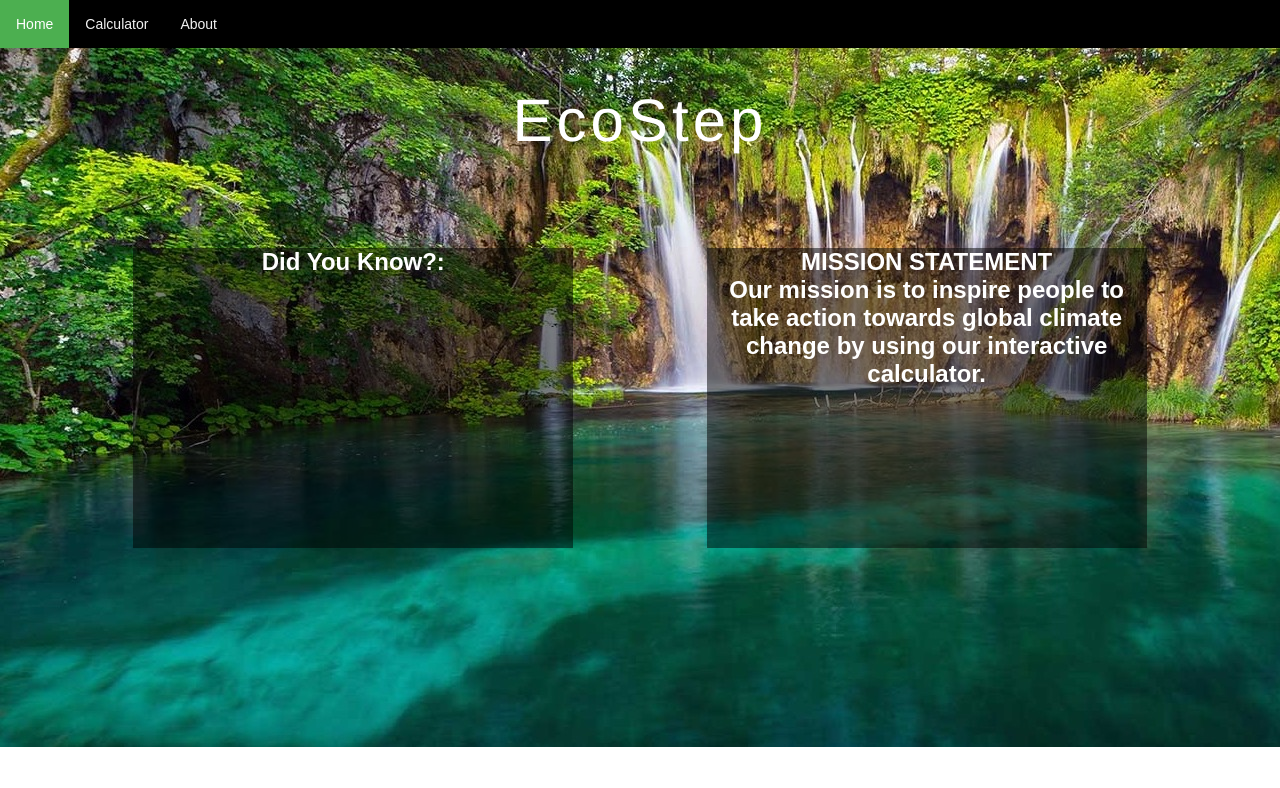
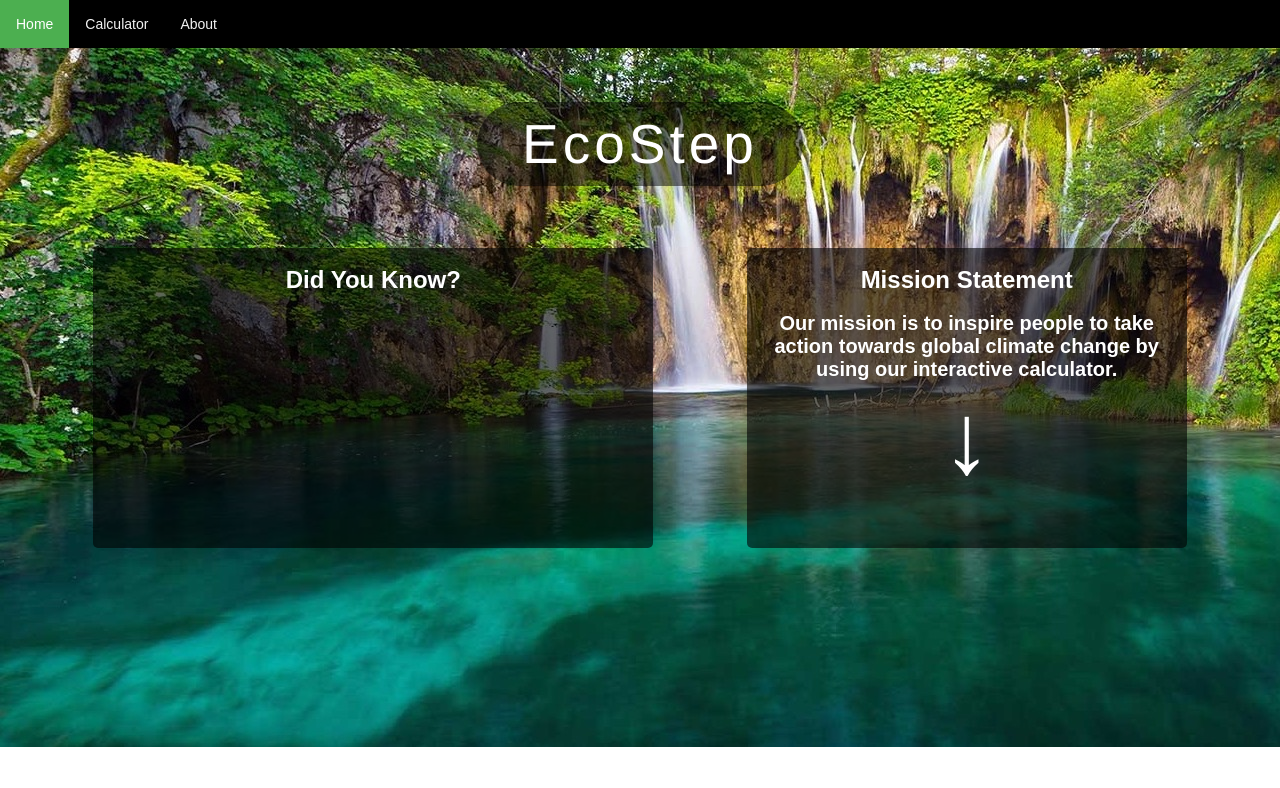
Before and after one commit to fadybesada/EcoStep, a Python web app: template templates/mainpage.html in a window 1280 px wide. Shown: the top 788 px of the page. Run offline with Jinja, Linux system fonts and the light colour scheme; the template is opened without the code that fills it, so the values that code supplies are empty.

Commit message:
main page and css edited

```diff
--- a/static/css/mainPage.css
+++ b/static/css/mainPage.css
@@ -8,6 +8,39 @@ body {
   background-repeat:no-repeat;
 }
 
+/*            */
+/*            */
+/*            */
+
+
+/*  Website Name ON THE TOP */
+
+.centered {
+  background-color: rgba(0, 0, 0, 0.5);
+  position: absolute;
+  top: 18%;
+  left: 50%;
+  transform: translate(-50%, -50%);
+  font-family: Arial;
+  font-size: 55px;
+  color: white;
+  font-family: "Helvetica Neue", "Arial", sans-serif;
+  letter-spacing: 4px;
+  padding-left: 45px;
+  padding-right: 45px;
+  padding-top:  10px;
+  padding-bottom: 10px;
+  outline:none;
+  border-radius: 60px;
+}
+
+
+/*            */
+/*            */
+/*            */
+
+
+/* FLEXBOX BEGINS */
 
 #parent{
   height: 700px;
@@ -19,61 +52,52 @@ body {
   align-items: center;
 
 }
+/* DID YOU KNOW BOX  */
+#first{
+  background-color: rgba(0, 0, 0, 0.6);
+  padding-left: 30px;
+  padding-right: 30px;
+  height: 300px;
+  width: 500px;
+  color:white;
+  outline:none;
+  border-radius: 5px;
+}
 
-#first{
-  background-color: rgba(0, 0, 0, 0.5);
+/* MISSION STATEMENT BOX  */
+#second{
+  background-color: rgba(0, 0, 0, 0.6);
   padding-left: 20px;
   padding-right: 20px;
   height: 300px;
   width: 400px;
-  color:white;
+  outline:none;
+  border-radius: 5px;
 }
 
-#second{
-  background-color: rgba(0, 0, 0, 0.5);
-  padding-left: 20px;
-  padding-right: 20px;
-  height: 300px;
-  width: 400px;
-}
-
-/*  Website Name  */
-
-.centered {
-  position: absolute;
-  top: 15%;
-  left: 50%;
-  transform: translate(-50%, -50%);
-  font-family: Arial;
-  font-size: 60px;
-  color: white;
-  font-family: "Helvetica Neue", "Arial", sans-serif;
-  letter-spacing: 4px;
-}
-
-
-/* TEXT BLOCK FOR FIRST IMAGE  */
-
-
-}
+/* TEXT BLOCK FOR IMAGE  */
 
 .text-block {
   height: 500px;
   width: 300px;
-  float:left;
 
 }
 
-/* TEXT INSIDE THE BLOCK  */
+/* TEXT INSIDE THE BLOCKS */
+
 h1{
   color: white;
-
   font-family: sans-serif;
   text-align: center;
 }
+
 h2{
   color: white;
-
   font-family: sans-serif;
+  font-size: 20px;
   text-align: center;
 }
+
+/*            */
+/*            */
+/*            */
--- a/templates/mainpage.html
+++ b/templates/mainpage.html
@@ -21,9 +21,9 @@
 
 
     <section id ="parent">
-      <div class="centered">EcoStep</div>
+      <div class="centered"> EcoStep </div>
         <div id ="first" class="text-block">
-          <h1>Did You Know?:</h1></br>
+          <br><h1>Did You Know?</h1></br>
           <div> {{ scary_facts_select }} </div></br>
           <div> {{ scary_facts_select1 }} </div></br>
           <div> {{ scary_facts_select2 }} </div></br>
@@ -31,9 +31,9 @@
         </div>
 
         <div id ="second" class="text-block">
-          <h1> MISSION STATEMENT </h1>
+          <br><h1> Mission Statement </h1></br>
           <h2>Our mission is to inspire people to take action towards global climate
-          change by using our interactive calculator. </h2>
+          change by using our interactive calculator.</br> <span style='font-size:100px;'>&#8595;</span></h2>
         </div>
     </section>
     <br><br><br><br><br><br><br><br><br>
```
